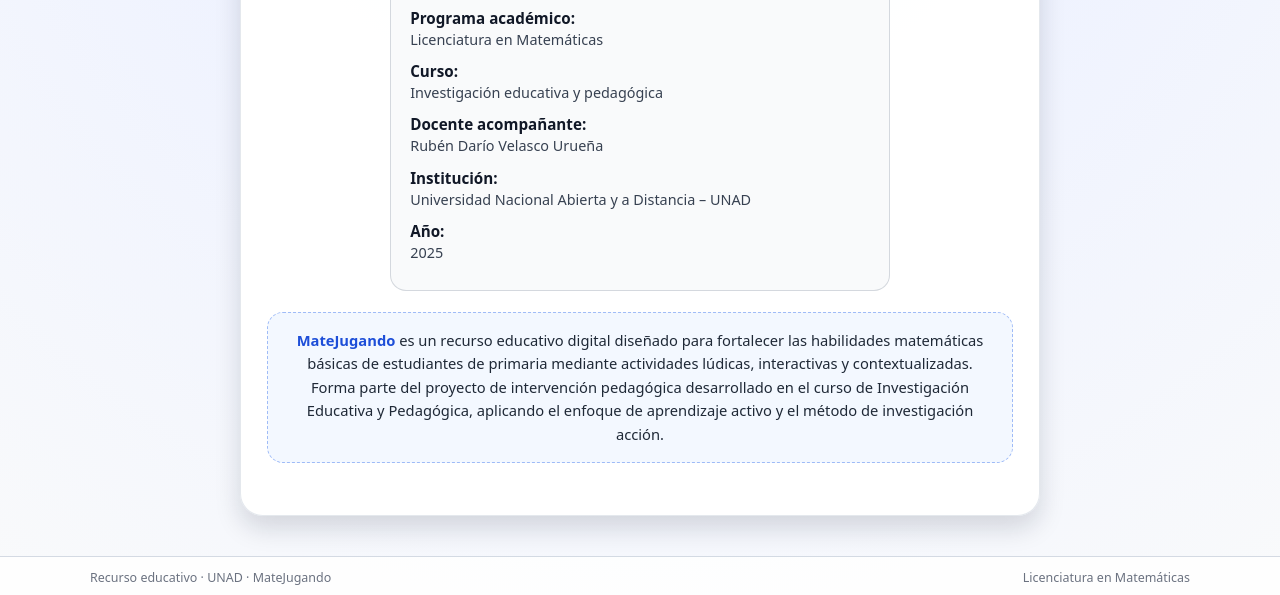
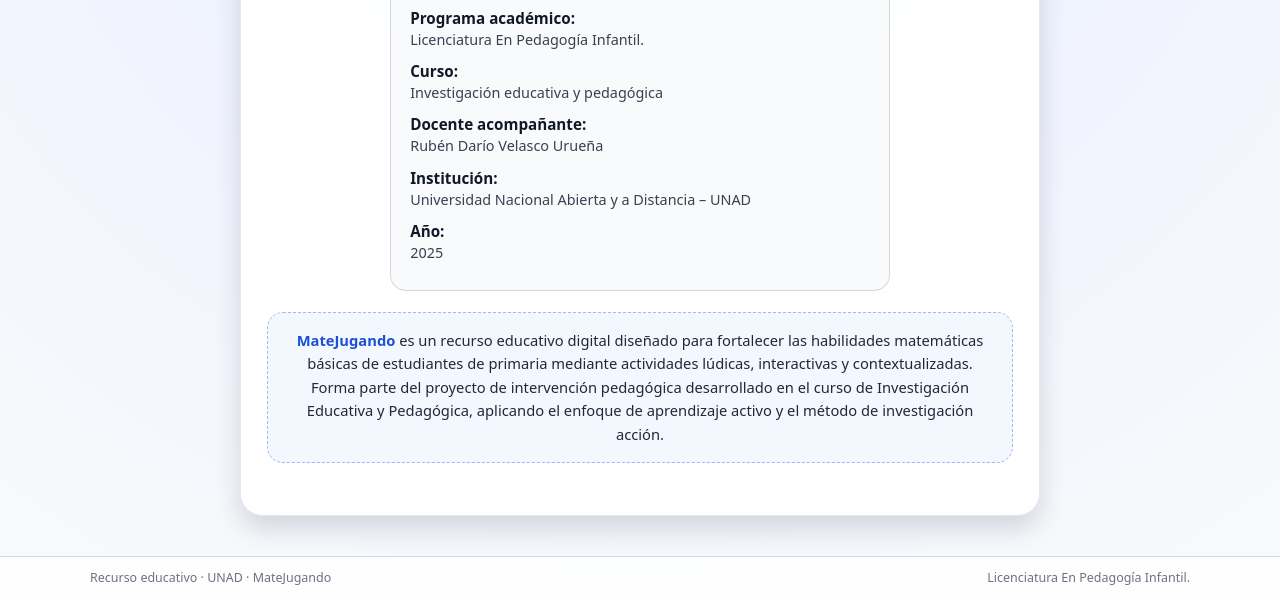
Before and after one commit to EstudianteUnad8/MateJugando, a plain HTML site: page creditos.html in a window 1280 px wide. Shown: the part 331-926 px from the top of the page. Drawn offline with Linux system fonts and the light colour scheme.

Commit message:
Update creditos.html

```diff
--- a/creditos.html
+++ b/creditos.html
@@ -237,7 +237,7 @@
 
         <div class="credit-item">
           <strong>Programa académico:</strong>
-          <span>Licenciatura en Matemáticas</span>
+          <span>Licenciatura En Pedagogía Infantil.</span>
         </div>
 
         <div class="credit-item">
@@ -274,7 +274,7 @@
   <footer>
     <div class="footer-inner">
       <span>Recurso educativo · UNAD · MateJugando</span>
-      <span>Licenciatura en Matemáticas</span>
+      <span>Licenciatura En Pedagogía Infantil.</span>
     </div>
   </footer>
 </body>
```
